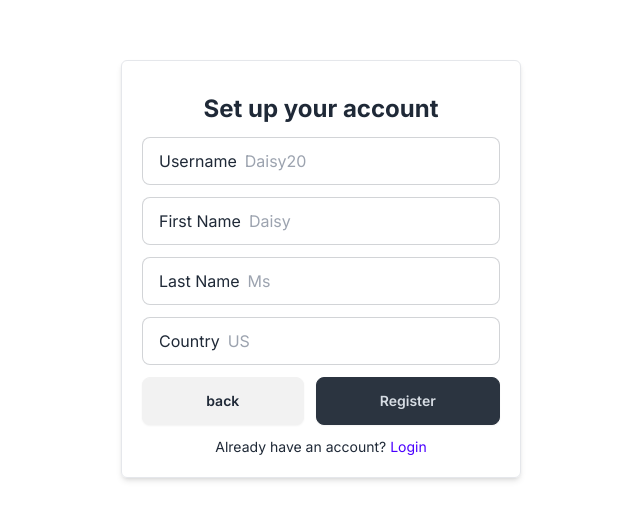
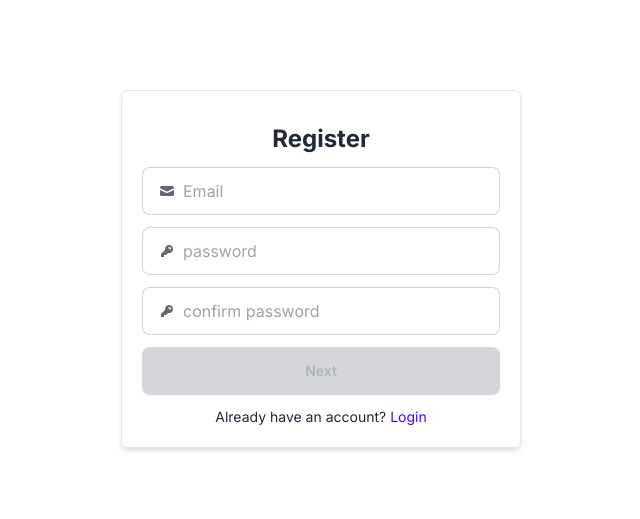
Before and after one commit to cup-noodlehS/simple-login, a Next.js app: page /register in a window 1280 px wide. Shown: the part 131-650 px from the top of the page, without its empty margins (319-959 px from the left). Built offline with nearby package versions, Linux system fonts and the light colour scheme.

Commit message:
add functionalities to register

```diff
--- a/src/app/register/page.jsx
+++ b/src/app/register/page.jsx
@@ -3,18 +3,32 @@
 import { useState, useEffect } from "react";
 import Link from "next/link";
 import { useDebouncedCallback } from "use-debounce";
+import { useRouter } from "next/navigation";
 
 function page() {
+  const router = useRouter();
+
+  const users = JSON.parse(localStorage.getItem("users")) || [];
   const [email, setEmail] = useState("");
   const [password, setPassword] = useState("");
   const [confirmPassword, setConfirmPassword] = useState("");
   const [passwordMatch, setPasswordMatch] = useState(null);
+  const [emailError, setEmailError] = useState(false);
 
   const checkPasswordMatch = useDebouncedCallback(() => {
     setPasswordMatch(password === confirmPassword);
   }, 500);
 
-  const disableNext = !email || !password || !confirmPassword || !passwordMatch;
+  const checkEmails = useDebouncedCallback(() => {
+    if (!users) {
+      setEmailError(false);
+      return;
+    }
+    setEmailError(users.some((user) => user.email === email));
+  }, 500);
+
+  const disableNext =
+    !email || !password || !confirmPassword || !passwordMatch || emailError;
 
   useEffect(() => {
     if (!password || !confirmPassword) return;
@@ -23,12 +37,33 @@ function page() {
     }
   }, [password, confirmPassword]);
 
+  useEffect(() => {
+    if (!email) return;
+    checkEmails();
+  }, [email]);
+
   const [userName, setUserName] = useState("");
   const [firstName, setFirstName] = useState("");
   const [lastName, setLastName] = useState("");
   const [country, setCountry] = useState("");
 
-  const [state, setState] = useState(1);
+  const disableRegister = !userName || !firstName || !lastName || !country;
+
+  const [state, setState] = useState(0);
+
+  const handleRegister = () => {
+    const newUser = {
+      email,
+      password,
+      userName,
+      firstName,
+      lastName,
+      country,
+    };
+    users.push(newUser);
+    localStorage.setItem("users", JSON.stringify(users));
+    router.push("/");
+  };
 
   return (
     <div className="w-screen min-h-lvh overflow-x-hidden flex justify-center items-center p-3">
@@ -57,6 +92,9 @@ function page() {
                 placeholder="Email"
               />
             </label>
+            {emailError && (
+              <p className="text-red-500 text-sm">Email is already taken</p>
+            )}
             <label className={`input input-bordered flex items-center gap-2`}>
               <svg
                 xmlns="http://www.w3.org/2000/svg"
@@ -114,6 +152,7 @@ function page() {
             <label className="input input-bordered flex items-center gap-2">
               Username
               <input
+                value={userName}
                 onChange={(e) => setUserName(e.target.value)}
                 type="text"
                 className="grow"
@@ -123,6 +162,7 @@ function page() {
             <label className="input input-bordered flex items-center gap-2">
               First Name
               <input
+                value={firstName}
                 onChange={(e) => setFirstName(e.target.value)}
                 type="text"
                 className="grow"
@@ -132,6 +172,7 @@ function page() {
             <label className="input input-bordered flex items-center gap-2">
               Last Name
               <input
+                value={lastName}
                 onChange={(e) => setLastName(e.target.value)}
                 type="text"
                 className="grow"
@@ -141,6 +182,7 @@ function page() {
             <label className="input input-bordered flex items-center gap-2">
               Country
               <input
+                value={country}
                 onChange={(e) => setCountry(e.target.value)}
                 type="text"
                 className="grow"
@@ -169,7 +211,13 @@ function page() {
             >
               back
             </button>
-            <button className="grow btn btn-neutral">Register</button>
+            <button
+              onClick={handleRegister}
+              disabled={disableRegister}
+              className="grow btn btn-neutral"
+            >
+              Register
+            </button>
           </div>
         )}
         <div className="flex items-center justify-end">
```
